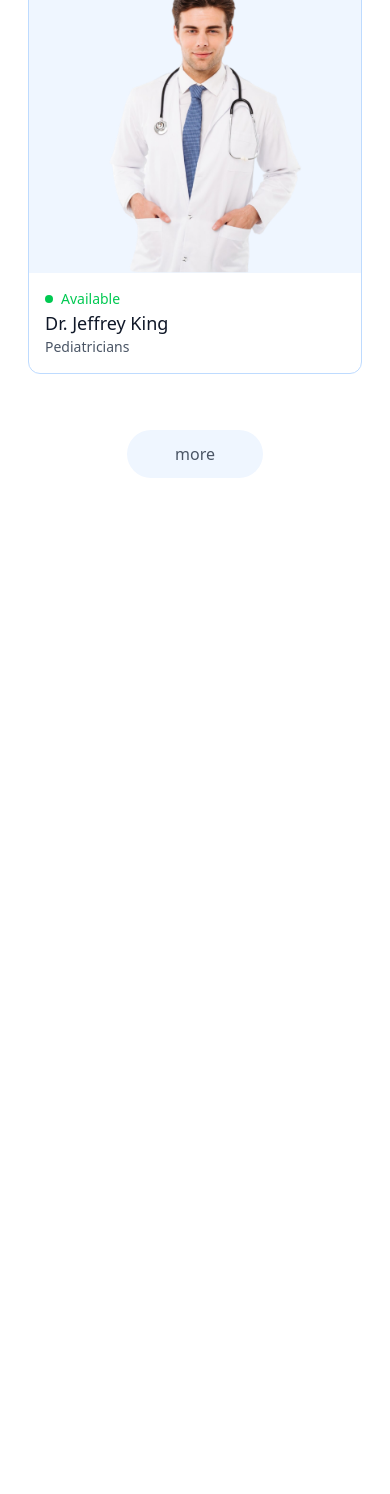
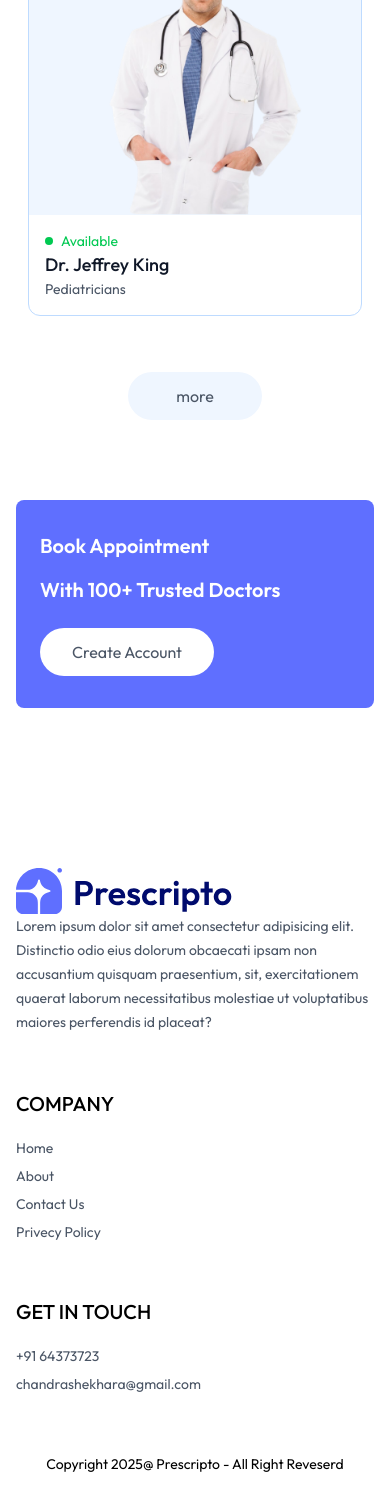
Before and after one commit to CSPEDITOR/CareHub, a React (Vite) app in the folder frontend/: page / in a window 390 px wide. Shown: the part 5409-6903 px from the top of the page. Before the commit the page ends 5951 px from the top, so only its background shows below. Built offline with nearby package versions, Linux system fonts and the light colour scheme.

Commit message:
complete home base

```diff
--- a/frontend/src/App.jsx
+++ b/frontend/src/App.jsx
@@ -9,6 +9,7 @@
 import MyAppointments from './pages/MyAppointments'
 import Appointments from './pages/Appointments'
 import Navbar from './components/Navbar'
+import Footer from './components/Footer'
 
 const App = () => {
   return (
@@ -25,6 +26,7 @@
         <Route path='/my-appointments' element={<MyAppointments/>} />
         <Route path='/appointments/:docId' element={<Appointments/>} />
       </Routes>
+      <Footer/>
     </div>
   )
 }
--- /dev/null
+++ b/frontend/src/components/Banner.jsx
@@ -0,0 +1,28 @@
+import React from 'react'
+import { assets } from '../assets/assets'
+import { useNavigate } from 'react-router-dom'
+
+const Banner = () => {
+  const navigate = useNavigate();
+  return (
+    <div className='flex bg-primary rounded-lg px-6 sm:px-10 md:px-14 lg:px-12 my-20 md:mx-10'>
+        {/* ------------leftside -------- */}
+        <div className='flex-1 py-8 sm:py-10 md:py-16 lg:py-24 lg:pl-5'>
+
+            <div className='text-xl sm:text-2xl md:text-3xl lg:text-5xl font-semibold text-white'>
+
+            <p>Book Appointment</p>
+            <p className='mt-4 '>With 100+ Trusted Doctors</p>
+            </div>
+            <button onClick={()=>{navigate('/login'); scrollTo(0,0)}}className='bg-white tex-sm sm:text-base text-gray-600 px-8 py-3 rounded-full mt-6 hover:scale-105 transition-all'> Create Account</button>
+        </div>
+
+        {/* ------------rightside -------- */}
+        <div className='hidden md:block md:w-1/2 lg:w-[370px] relative'>
+            <img className='w-full absolute bottom-0 right-0 max-w-md ' src={assets.appointment_img} alt="" />
+        </div>
+    </div>
+  )
+}
+
+export default Banner
--- /dev/null
+++ b/frontend/src/components/Footer.jsx
@@ -0,0 +1,36 @@
+import React from "react";
+import { assets } from "../assets/assets";
+const Footer = () => {
+  return (
+    <div className="md:mx-10">
+      <div className=" flex flex-col sm:grid grid-cols-[3fr_1fr_1fr] gap-14 my-10 mt-40 text-sm ">
+        <div>{/* left section  */}
+            <img src={assets.logo} alt="" />
+            <p className="w-full md:w-2/3 text-gray-600 leading-6 " >Lorem ipsum dolor sit amet consectetur adipisicing elit. Distinctio odio eius dolorum obcaecati ipsam non accusantium quisquam praesentium, sit, exercitationem quaerat laborum necessitatibus molestiae ut voluptatibus maiores perferendis id placeat?</p>
+        </div>
+        <div>{/* center section  */}
+            <p className=" text-xl font-medium mb-5">COMPANY</p>
+            <ul className="flex flex-col gap-2 text-gray-600">
+                <li>Home</li>
+                <li>About</li>
+                <li>Contact Us</li>
+                <li>Privecy Policy</li>
+            </ul>
+        </div>
+        <div>{/* right section  */}
+            <p  className=" text-xl font-medium mb-5">GET IN TOUCH</p>
+            <ul className="flex flex-col gap-2 text-gray-600">
+                <li>+91 64373723</li>
+                <li>chandrashekhara@gmail.com</li>
+            </ul>
+        </div>
+      </div>
+        <div>
+            {/* -----Copy right text------- */}
+            <p className="py-5 text-sm text-center">Copyright 2025@ Prescripto - All Right Reveserd</p>
+        </div>
+    </div>
+  );
+};
+
+export default Footer;
--- a/frontend/src/components/Navbar.jsx
+++ b/frontend/src/components/Navbar.jsx
@@ -10,7 +10,7 @@
 
   return (
     <div className='flex items-center justify-between text-sm py-4 mb-5 border-b border-b-gray-400'>
-      <img className='w-44 cursor-pointer' src={assets.logo} alt="" />
+      <img onClick={()=>navigate('/')} className='w-44 cursor-pointer' src={assets.logo} alt="" />
       <ul className='hidden md:flex item-start gap-5 font-medium '>
         <NavLink to='/'>
             <li className='py-1 '>HOME</li>
--- a/frontend/src/index.css
+++ b/frontend/src/index.css
@@ -1,9 +1,11 @@
+@import url('https://fonts.googleapis.com/css2?family=Outfit:wght@100..900&display=swap');
 @import "tailwindcss";
-
+*{
+    font-family:Outfit;
+}
 .bg-primary{
     background-color: #5f6fff;
 }
-
 .active hr{
     @apply block
 }
--- a/frontend/src/pages/Doctors.jsx
+++ b/frontend/src/pages/Doctors.jsx
@@ -1,9 +1,58 @@
-import React from 'react'
+import React, { useContext, useEffect, useState } from 'react'
+import { useNavigate, useParams } from 'react-router-dom'
+import { AppContext } from '../context/AppContext';
 
 const Doctors = () => {
+  const {speciality} = useParams();
+  const {doctors} = useContext(AppContext);
+  const navigate = useNavigate();
+  const [filterDoc, setFilterDoc] = useState([]);
+
+  const applyFilter = () =>{
+    if(speciality){
+      setFilterDoc(doctors.filter(doc => doc.speciality === speciality));
+    }
+    else{
+      setFilterDoc(doctors)
+    }
+  }
+  useEffect(()=>{
+    applyFilter()
+  },[doctors,speciality])
   return (
-    <div>
+    <div className=''>
+      <p className='text-gray-600'>Browse through the foctors specialist</p>
+      <div className='flex flex-col sm:flex-row items-start gap-5 mt-5'>
+        <div className='flex flex-col gap-4 text-sm text-gray-600'>
+          <p onClick={()=>speciality === 'General physician' ? navigate('/doctors') : navigate('/doctors/General physician')} className={`w-[94] sm:w-auto pl-3 py-1.5 pr-16 border border-gray-300 rounded transition-all cursor-pointer`}>General physician</p>
+          <p onClick={()=>speciality === 'Gynecologist' ? navigate('/doctors') : navigate('/doctors/Gynecologist')} className={`w-[94] sm:w-auto pl-3 py-1.5 pr-16 border border-gray-300 rounded transition-all cursor-pointer`}>Gynecologist</p>
+          <p onClick={()=>speciality === 'Dermatologist' ? navigate('/doctors') : navigate('/doctors/Dermatologist')} className={`w-[94] sm:w-auto pl-3 py-1.5 pr-16 border border-gray-300 rounded transition-all cursor-pointer`}>Dermatologist</p>
+          <p onClick={()=>speciality === 'Pediatricians' ? navigate('/doctors') : navigate('/doctors/Pediatricians')} className={`w-[94] sm:w-auto pl-3 py-1.5 pr-16 border border-gray-300 rounded transition-all cursor-pointer`}>Pediatricians</p>
+          <p onClick={()=>speciality === 'Neurologist' ? navigate('/doctors' ): navigate('/doctors/Neurologist')} className={`w-[94] sm:w-auto pl-3 py-1.5 pr-16 border border-gray-300 rounded transition-all cursor-pointer`}>Neurologist</p>
+          <p onClick={()=>speciality === 'Gastroenterologist' ? navigate('/doctors') : navigate('/doctors/Gastroenterologist')} className={`w-[94] sm:w-auto pl-3 py-1.5 pr-16 border border-gray-300 rounded transition-all cursor-pointer`}>Gastroenterologist</p>
+        </div>
+        <div className='w-full grid grid-cols-auto gap-4 gap-y-6'>
+          {
+            filterDoc.map((item, index) => (
+          <div onClick={()=>navigate(`/appointment/${item._id}`)}
+            className="border border-blue-200 rounded-xl overflow-hidden cursor-pointer hover:translate-y-[-10px] transition-all duration-500"
+            key={index}
+          >
+            <img className="bg-blue-50 " src={item.image} alt="" />
+            <div className="p-4">
+              <div className="flex items-center gap-2 text-sm text-center text-green-500">
+                <p className="w-2 h-2 bg-green-500 rounded-full"></p>
+                <p>Available</p>
+              </div>
 
+              <p className="text-gray-900 text-lg font-medium">{item.name}</p>
+              <p className="text-gray-600 text-sm">{item.speciality}</p>
+            </div>
+          </div>
+        ))
+          }
+        </div>
+      </div>
     </div>
   )
 }
--- a/frontend/src/pages/Home.jsx
+++ b/frontend/src/pages/Home.jsx
@@ -2,6 +2,7 @@
 import Header from '../components/Header'
 import SpecialityMenu from '../components/SpecialityMenu'
 import TopDoctors from '../components/TopDoctors'
+import Banner from '../components/Banner'
 
 const Home = () => {
   return (
@@ -9,6 +10,7 @@
       <Header/>
       <SpecialityMenu />
       <TopDoctors/>
+      <Banner/>
 
     </div>
   )
```
